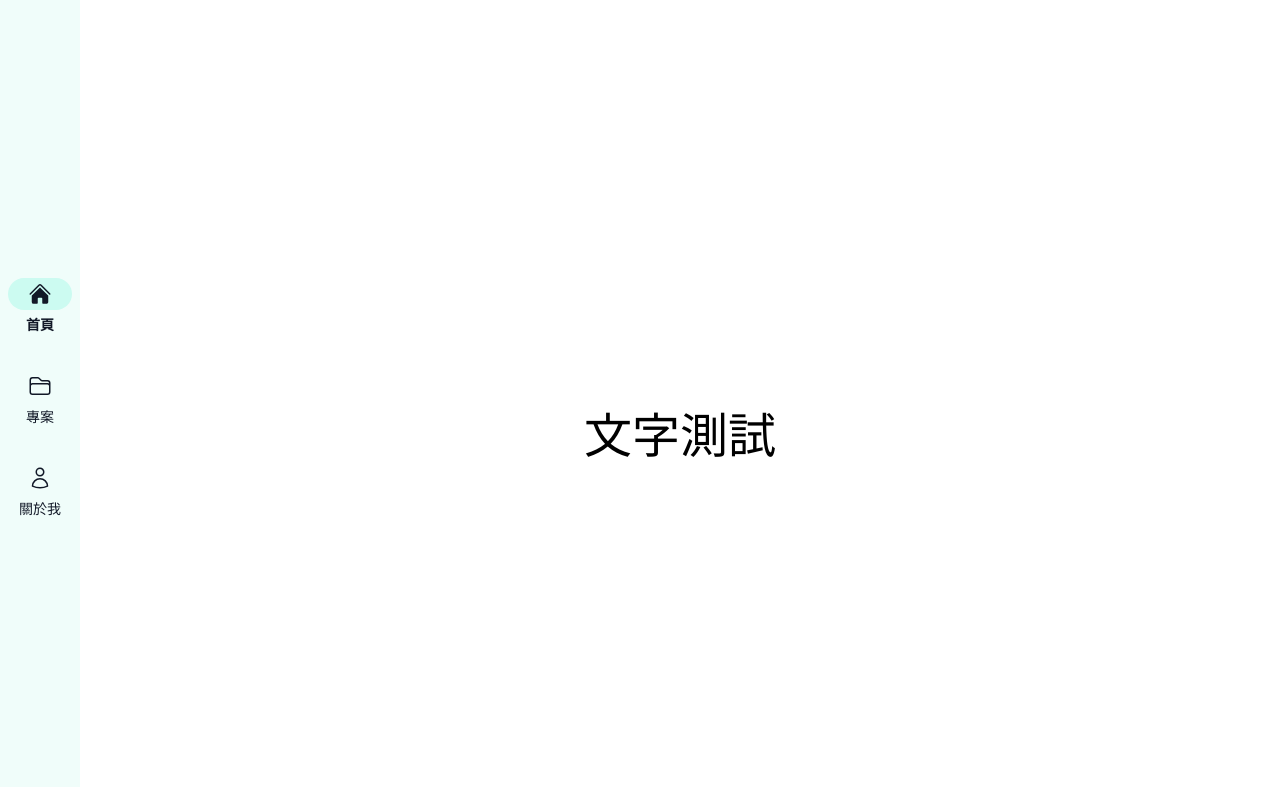
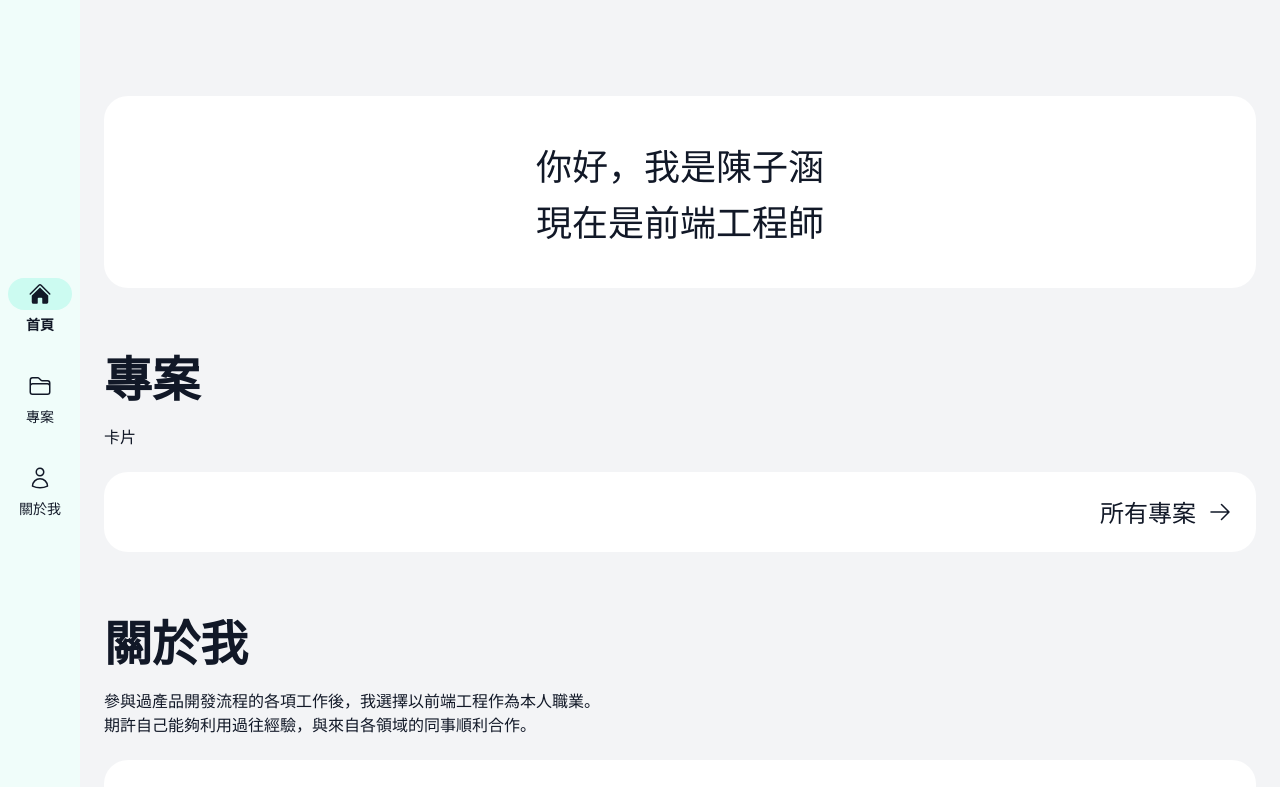
Before and after one commit to TzuHanChen/personal-website, a Next.js app: page / in a window 1280 px wide. Shown: the top 787 px of the page. Built offline with nearby package versions, Linux system fonts and the light colour scheme; a web font is replaced by a local one.

Commit message:
首頁只缺卡片

```diff
--- a/app/layout.tsx
+++ b/app/layout.tsx
@@ -20,7 +20,9 @@ export default function RootLayout({
       <head></head>
       <body className={`relative ${NotoSansTC.className}`}>
         <Header />
-        <main className="md:pl-20">{children}</main>
+        <main className="bg-gray-100 py-24 px-6 flex flex-col gap-16 md:ml-20">
+          {children}
+        </main>
         <Footer />
       </body>
     </html>
--- a/app/page.tsx
+++ b/app/page.tsx
@@ -1,9 +1,45 @@
-export default function Home() {
+import PageButton from "@/ui/page-button"
+
+function Hero() {
   return (
-    <section className="flex min-h-screen flex-col items-center justify-between p-6">
-      <div className="py-96">
-        <p className="text-5xl">文字測試</p>
+    <section className="rounded-3xl bg-white py-12 px-6 text-gray-900">
+      <h1 className="mb-2 text-2xl text-center md:mb-4 md:text-4xl">你好，我是陳子涵</h1>
+      <p className="text-2xl text-center md:text-4xl">現在是前端工程師</p>
+    </section>
+  )
+}
+
+function Project() {
+  return (
+    <section className="text-gray-900">
+      <div className="flex flex-col gap-6">
+        <h2 className="text-4xl font-bold md:text-5xl">專案</h2>
+
+        <div>卡片</div>
+
+        <PageButton text="所有專案" href="/project" />
       </div>
     </section>
-  );
+  )
 }
+
+function About() {
+  return (
+    <section className="text-gray-900">
+      <div className="flex flex-col gap-6">
+        <h2 className="text-4xl font-bold md:text-5xl">關於我</h2>
+        <p>參與過產品開發流程的各項工作後，我選擇以前端工程作為本人職業。<br />
+          期許自己能夠利用過往經驗，與來自各領域的同事順利合作。</p>
+        <PageButton text="自我介紹" href="/about" />
+      </div>
+    </section>
+  )
+}
+
+export default function Home() {
+  return <>
+    <Hero />
+    <Project />
+    <About />
+  </>
+}
--- /dev/null
+++ b/ui/page-button.tsx
@@ -0,0 +1,12 @@
+import Link from "next/link";
+import { ArrowRightIcon } from "@heroicons/react/24/outline";
+
+export default function PageButton({ text, href }: { text: string, href: string }) {
+  return (
+    <Link href={href}
+      className="rounded-3xl bg-white p-6 flex justify-end items-center gap-3">
+      <span className="text-gray-900 text-2xl">{text}</span>
+      <ArrowRightIcon className="size-6 stroke-gray-900" />
+    </Link>
+  )
+}
```
